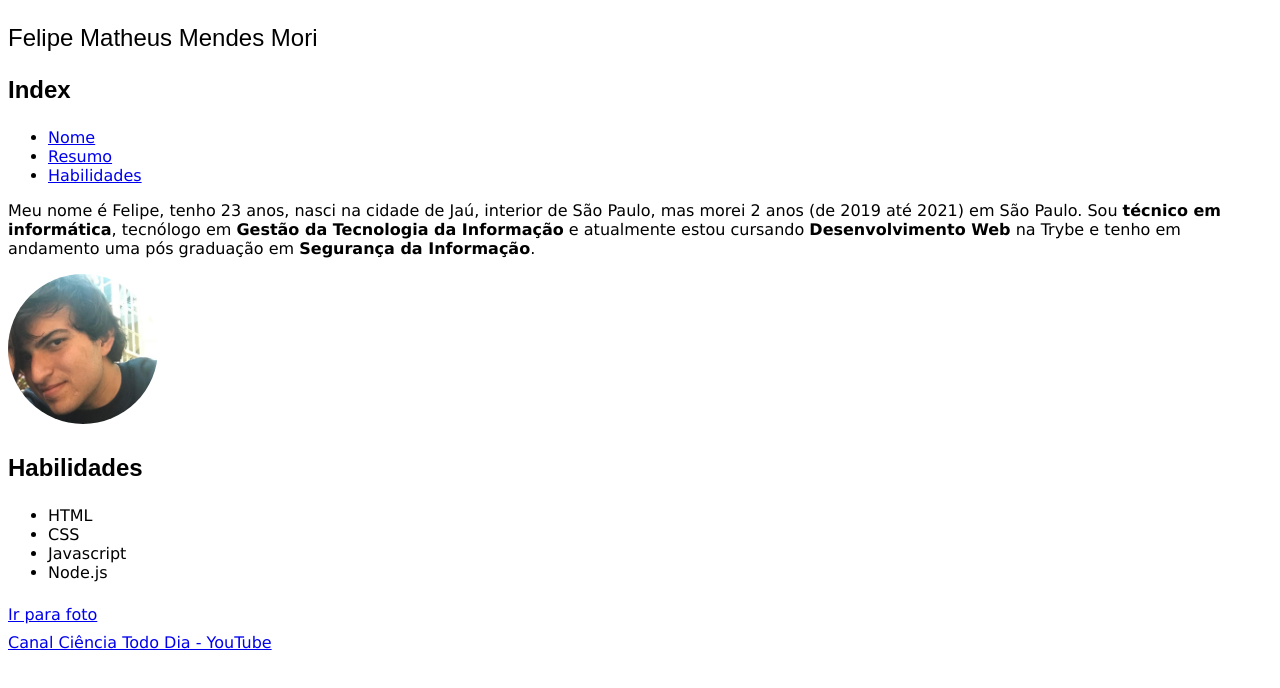
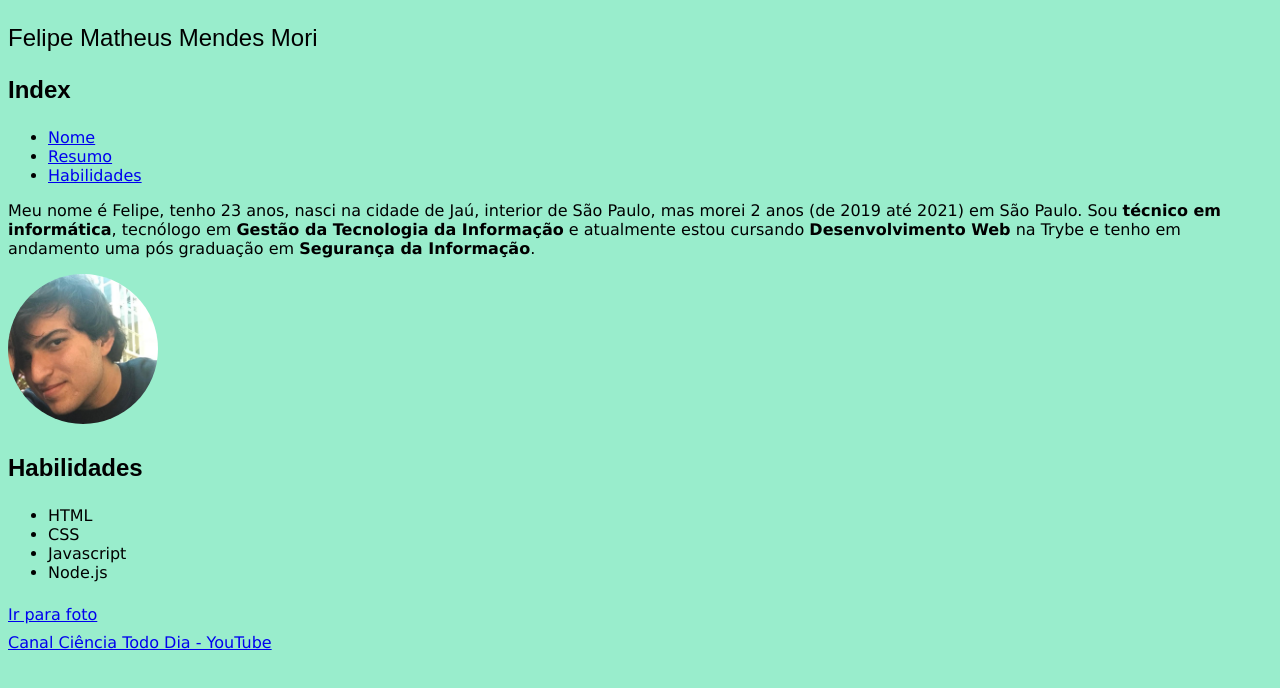
Before and after one commit to fmatheusog/fmatheusog.github.io, a plain HTML site: page index.html in a window 1280 px wide. Drawn offline with Linux system fonts and the light colour scheme.

Commit message:
Changed background color

```diff
--- a/style.css
+++ b/style.css
@@ -1,5 +1,6 @@
 body {
-    font-family: Arial, Helvetica, sans-serif
+    font-family: Arial, Helvetica, sans-serif;
+    background-color: #99edcc;
 }
 
 .content-title {
```
